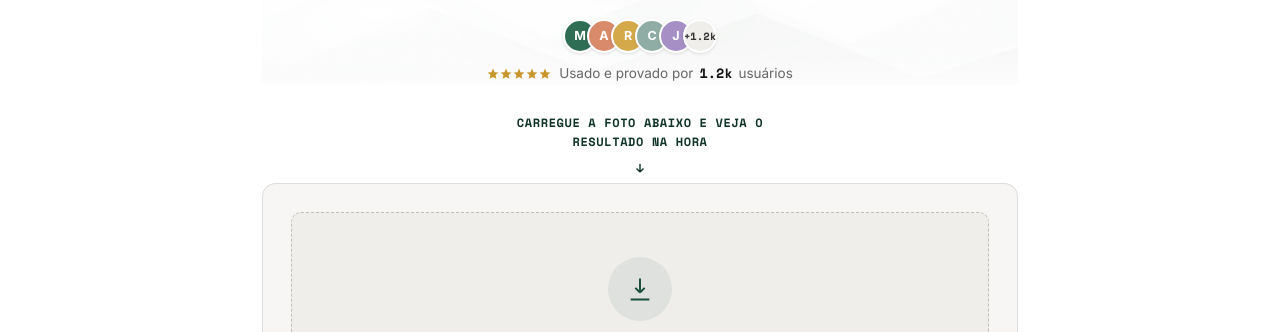
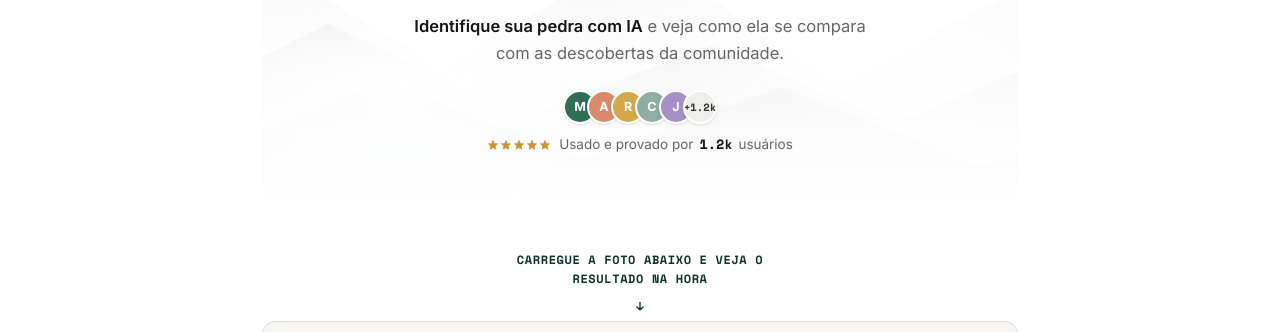
Before and after one commit to DescobertaLTDA/pedrascanner, a website: page index.html in a window 1280 px wide. Shown: the part 316-648 px from the top of the page. Drawn offline with nearby package versions, Linux system fonts and the light colour scheme; no server answers.

Commit message:
Add files via upload

```diff
--- a/assets/css/index.css
+++ b/assets/css/index.css
@@ -563,10 +563,15 @@
     /* HEAD */
     .head {
       text-align: center;
-      padding-top: 4px;
       position: relative;
       overflow: hidden;
       isolation: isolate;
+      aspect-ratio: 16 / 9;
+      display: flex;
+      flex-direction: column;
+      align-items: center;
+      justify-content: center;
+      gap: 2px;
     }
     .head > *:not(.hero-mountains) {
       position: relative;
@@ -574,7 +579,7 @@
     }
     .hero-mountains {
       position: absolute;
-      inset: -24px -32px -40px;
+      inset: 0;
       z-index: 0;
       pointer-events: none;
       overflow: hidden;
@@ -600,10 +605,7 @@
       background:
         radial-gradient(ellipse 60% 42% at 18% 68%, rgba(255,255,255,0.9), transparent 62%),
         radial-gradient(ellipse 55% 38% at 78% 58%, rgba(255,255,255,0.85), transparent 65%),
-        linear-gradient(to bottom, rgba(255,255,255,0) 0%, rgba(255,255,255,0.55) 60%, #ffffff 96%);
-    }
-    @media (max-width:600px) {
-      .hero-mountains { inset: -20px -20px -30px; }
+        linear-gradient(to bottom, rgba(255,255,255,0) 0%, rgba(255,255,255,0) 45%, rgba(255,255,255,0.4) 62%, rgba(255,255,255,0.85) 78%, #ffffff 100%);
     }
     @media (prefers-reduced-motion: reduce) {
       .hm-layer { transform: none !important; }
```
